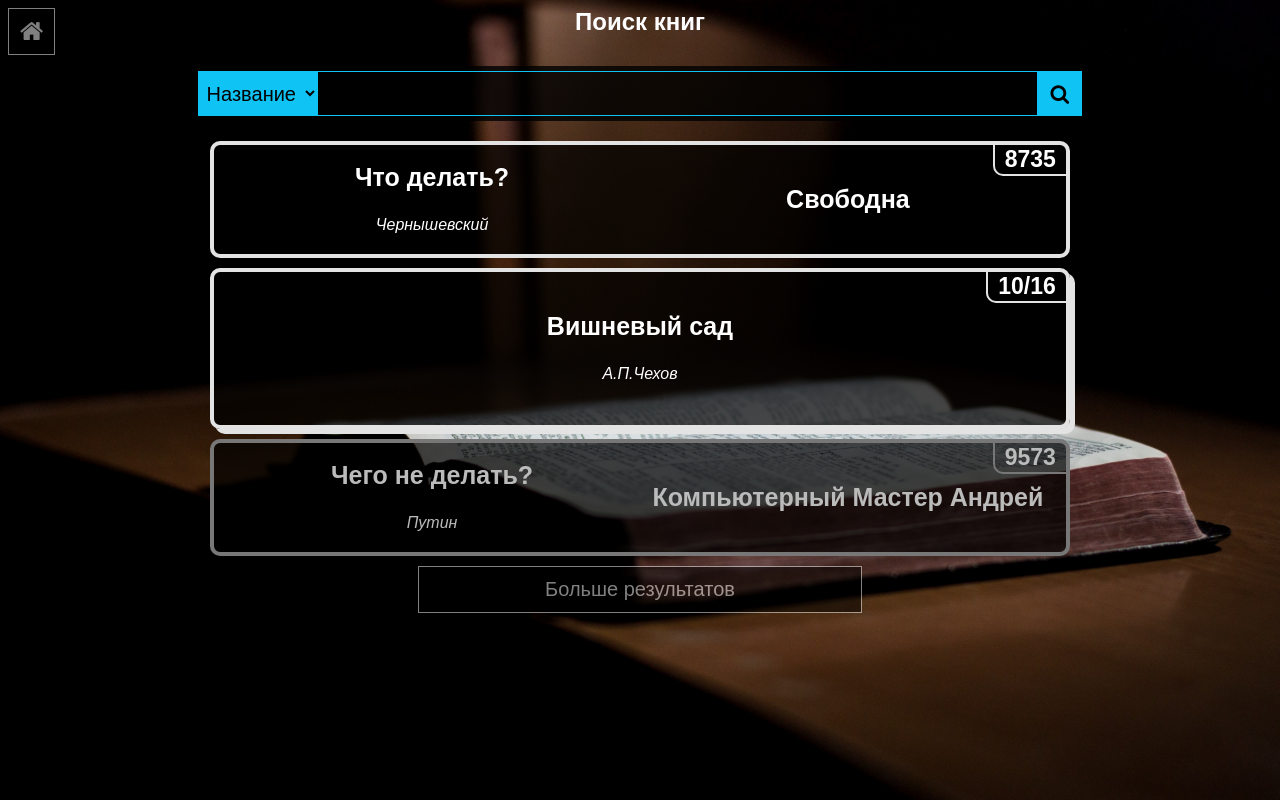
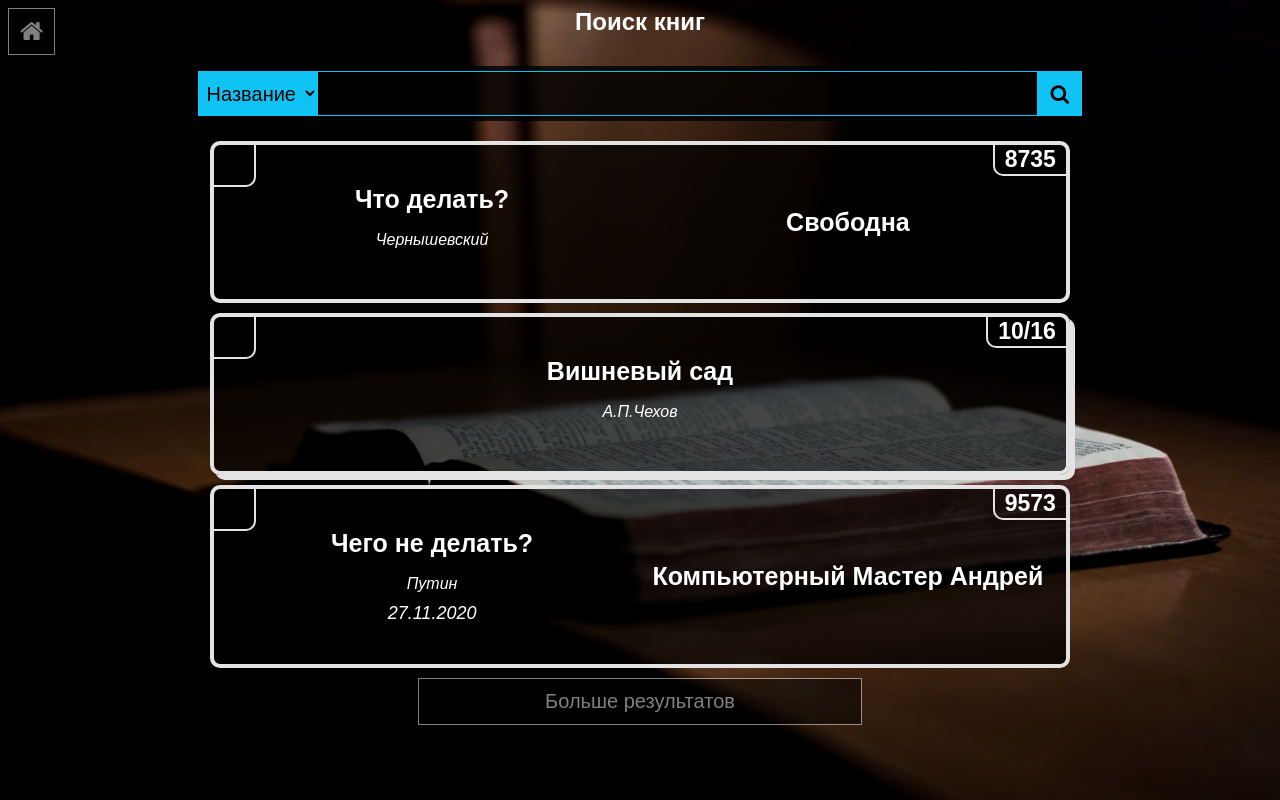
Before and after one commit to Vacym/LibraryApp, a PHP site: page /search_book.html in a window 1280 px wide. Run offline with PHP 8.4, Linux system fonts and the light colour scheme.

Commit message:
Дата в поиске
Теперь видно дату взятия книг, не заходя в личный кабинет

```diff
--- a/mysite/search_book.html
+++ b/mysite/search_book.html
@@ -1,4 +1,4 @@
-<!-- version 1.3 release -->
+<!-- version 1.3.1 release -->
 <!-- Пример использования -->
 
 <!DOCTYPE html>
@@ -33,8 +33,11 @@
     <div class="search_result">
         <a class="valid result" href="account_b.html">
             <div class="left_part">
-                <span class="name_book">Что делать?</span>
-                <span class="autor_book">Чернышевский</span>
+                <div class="сhoice"></div>
+                <div class="FCS">
+                    <span class="name_book">Что делать?</span>
+                    <span class="autor_book">Чернышевский</span>
+                </div>
             </div>
             <div class="right_part">
                 <div class="information">8735</div>
@@ -43,6 +46,7 @@
         </a>
         <a class="valid result group" href="account_b.html">
             <div class="left_part">
+                <div class="сhoice"></div>
                 <div class="information">10/16</div>
                 <div class="FCS">
                     <span class="name_book">Вишневый сад</span>
@@ -50,14 +54,23 @@
                 </div>
             </div>
         </a>
-        <a class="result">
+        <a class="result valid">
             <div class="left_part">
-                <span class="name_book">Чего не делать?</span>
-                <span class="autor_book">Путин</span>
+                <div class="сhoice"></div>
+                <div class="FCS">
+                    <span class="name_book">Чего не делать?</span>
+                    <span class="autor_book">Путин</span>
+                    <div class="date">27.11.2020</div>
+
+                </div>
             </div>
             <div class="right_part">
                 <div class="information">9573</div>
-                <div class="FCS">Компьютерный Мастер Андрей</div>
+                <div class="FCS">
+                    <span>Компьютерный Мастер Андрей</span>
+
+
+                </div>
             </div>
         </a>
         <div id="more_result">Больше результатов</div>
--- a/mysite/sources/style/search.css
+++ b/mysite/sources/style/search.css
@@ -120,6 +120,7 @@ select:focus {
 }
 
 .result {
+    position: relative;
     display: flex;
     width: 94%;
     min-width: min-content;
@@ -186,10 +187,11 @@ select:focus {
     margin: auto;
 }
 
-.name_book::after {
+.name_book::after,
+.autor_book::after {
     content: "";
     display: block;
-    height: 15px;
+    height: 8px;
 }
 
 .right_part {
@@ -210,26 +212,44 @@ select:focus {
     width: 100%;
     display: flex;
     flex-wrap: wrap;
-    justify-content: flex-end;
     align-items: center;
     margin: 0px;
 }
 
 .information {
     position: absolute;
+    top: 0px;
+    right: 0px;
     align-self: start;
-    margin-top: 0px;
     padding: 1px 10px;
     font-size: 23px;
     font-weight: 800;
     border: 2px solid #777;
     border-width: 0px 0px 2px 2px;
     border-radius: 0px 10px;
-    transform: translate(10px, -10px);
 }
 
-.result.valid .information {
+.result.valid .information,
+.result.valid .сhoice {
     border-color: #e3e3e3;
+}
+
+.сhoice {
+    position: absolute;
+    top: 0px;
+    left: 0px;
+    padding: 5px 5px;
+    width: 30px;
+    height: 30px;
+    border: 2px solid #777;
+    border-width: 0px 2px 2px 0px;
+    border-radius: 10px 0px;
+}
+
+.date {
+    font-weight: 100;
+    font-size: 18px;
+    font-style: italic;
 }
 
 .FCS {
```
Also changed, not shown: mysite/search_student.html (+5 -3 lines).
